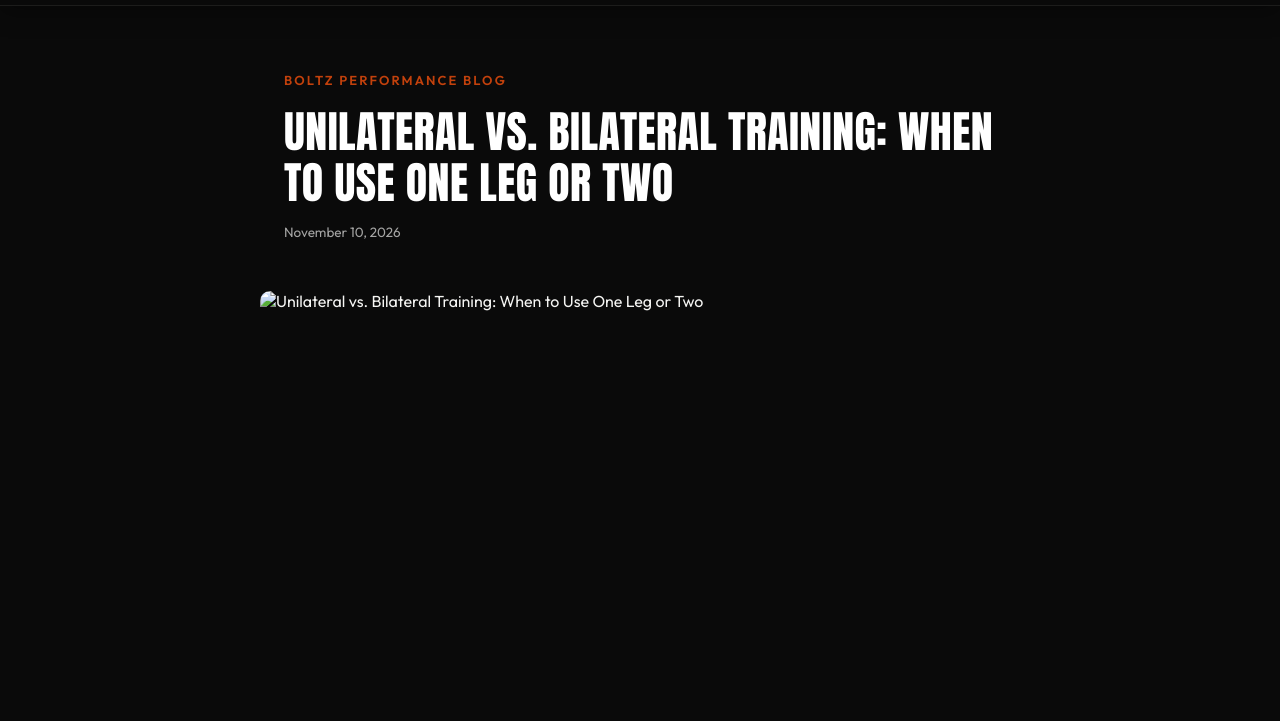
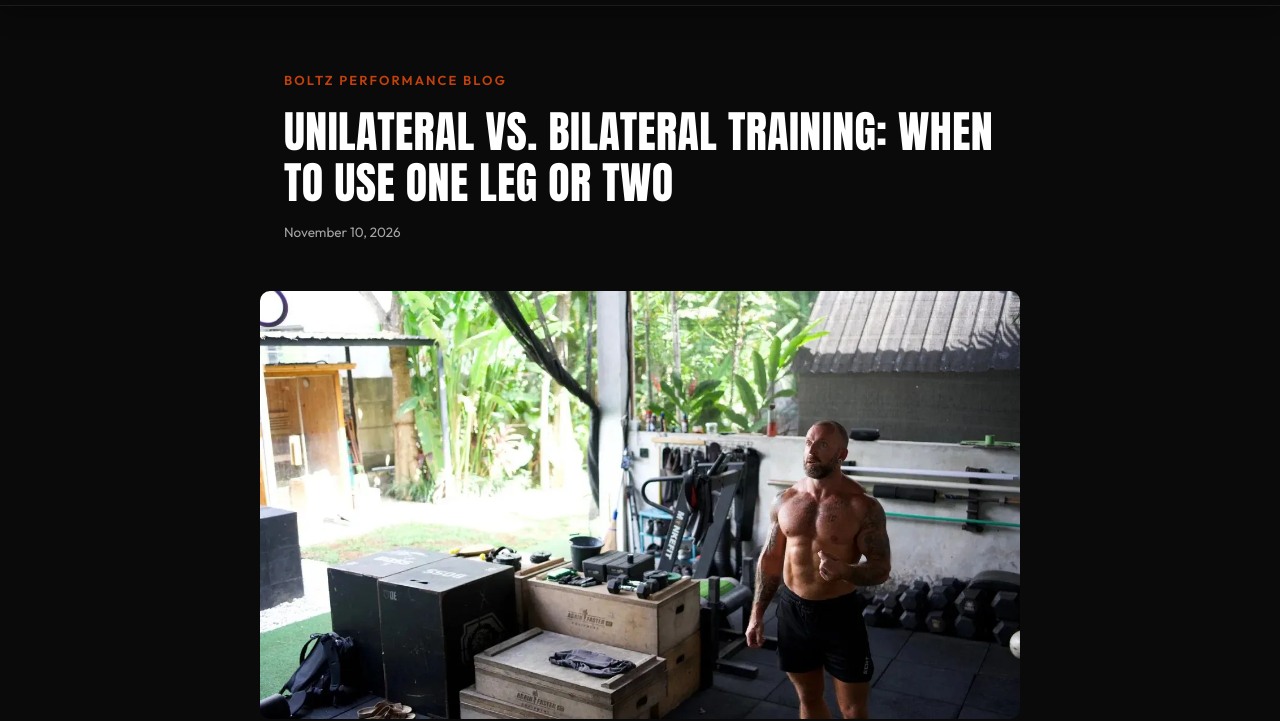
Before and after one commit to Botlz5605/boltz-performance, an Eleventy site: page src/blog/posts/unilateral-vs-bilateral-training.md in a window 1280 px wide. Shown: the part 81-802 px from the top of the page. Built offline with nearby package versions, Linux system fonts and the light colour scheme; Eleventy itself is replaced by a stand-in of ours; files that its build step writes are made by us from their sources.

Commit message:
Update unilateral-vs-bilateral-training.md

```diff
--- a/src/blog/posts/unilateral-vs-bilateral-training.md
+++ b/src/blog/posts/unilateral-vs-bilateral-training.md
@@ -1,7 +1,7 @@
 ---
 title: "Unilateral vs. Bilateral Training: When to Use One Leg or Two"
 date: 2026-11-10
-image: "[PLACEHOLDER - choose an existing site image]"
+image: "/images/faq-background.webp"
 excerpt: "Single-limb and two-limb exercises build similar muscle. Each one builds the most strength in the way you train it. Here is what the research says and how to choose after 40."
 ---
 
```
